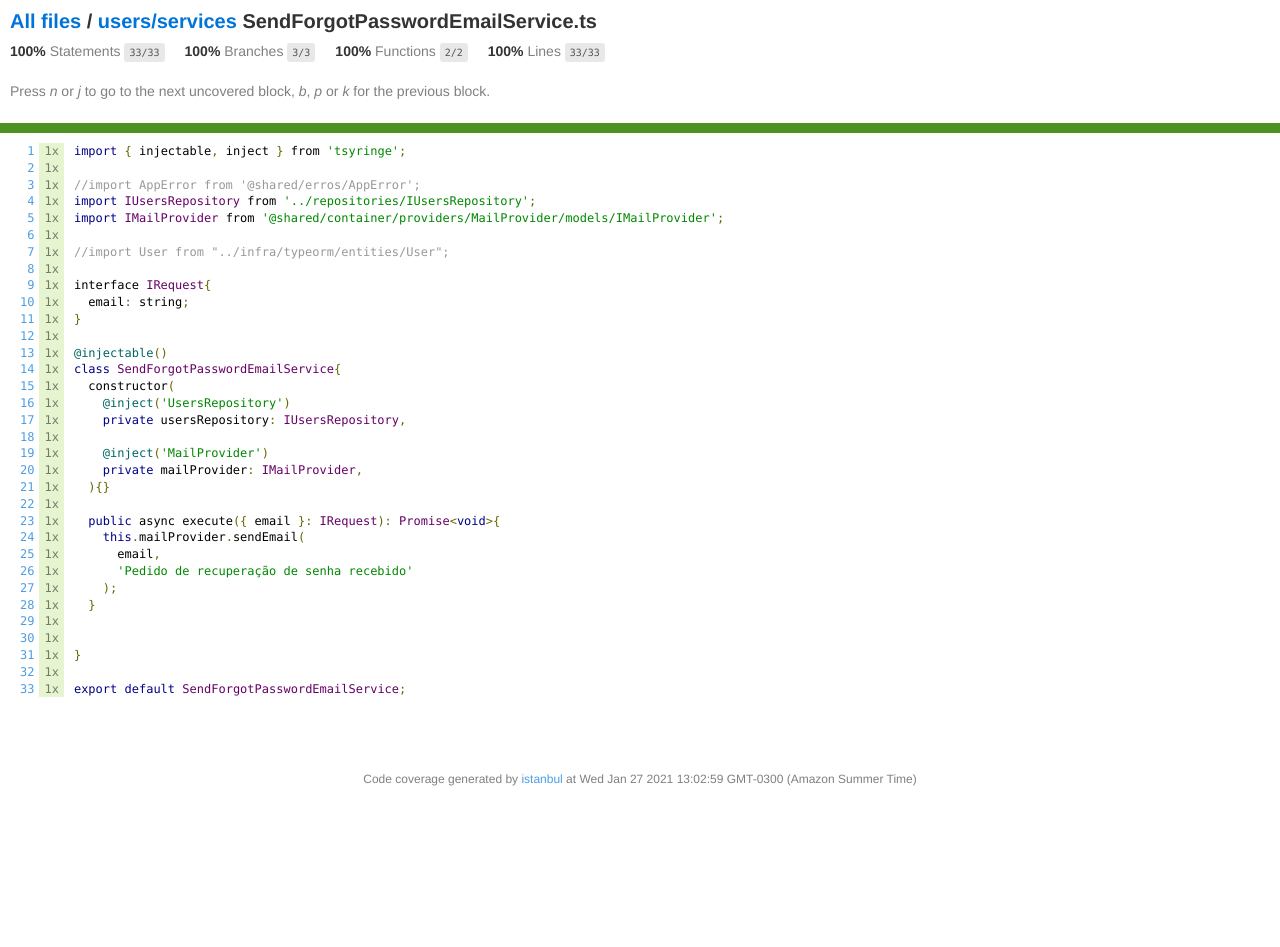
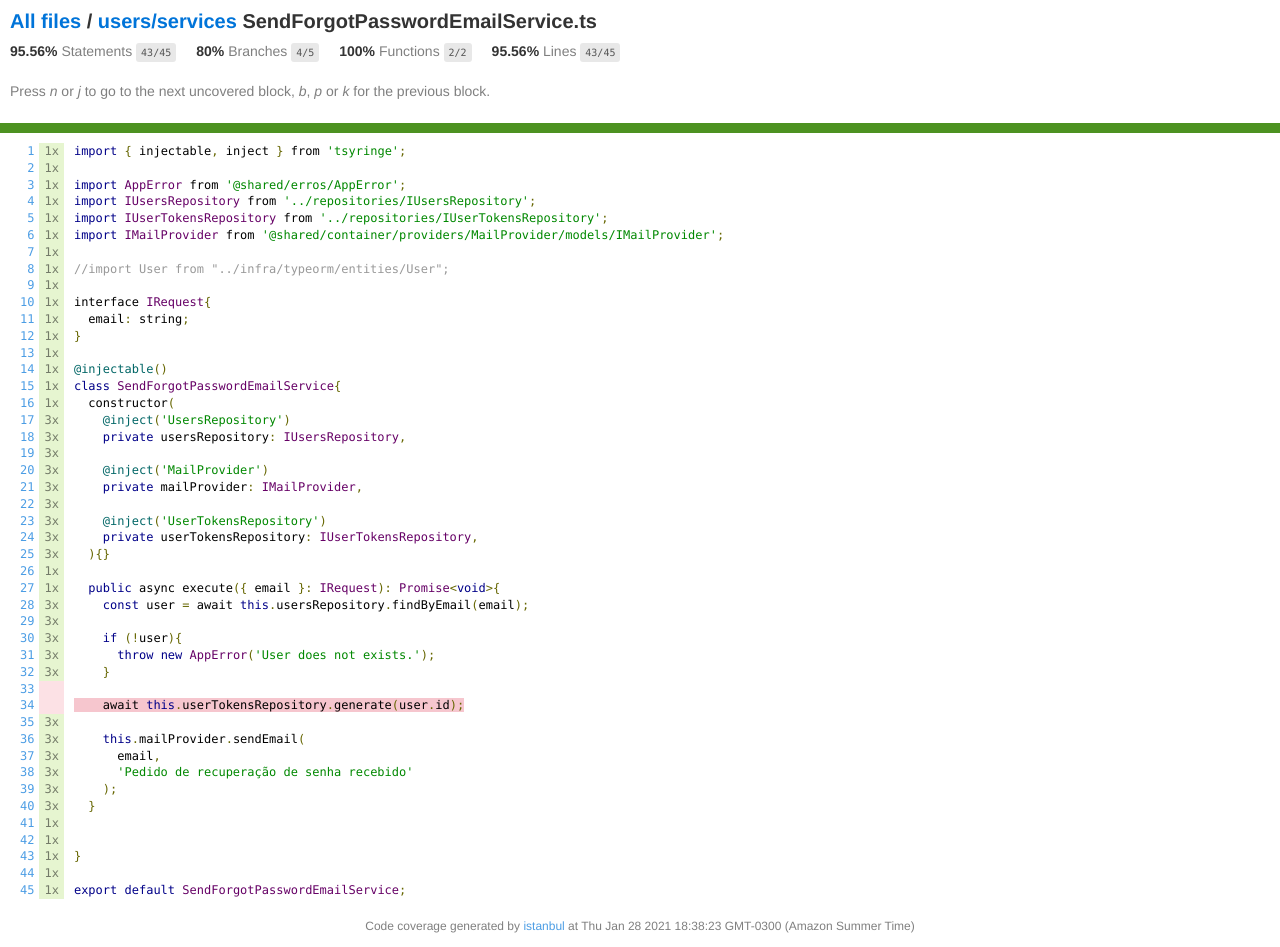
Before and after one commit to andersonifmt/firstprojectnode, a website: page covarage/lcov-report/users/services/SendForgotPasswordEmailService.ts.html in a window 1280 px wide. Before the commit the page ends 800 px from the top, so only its background shows below. Drawn offline with Linux system fonts and the light colour scheme.

Commit message:
Nivel 04: Gobarber:Recuperação de senha

```diff
--- a/covarage/lcov-report/users/services/SendForgotPasswordEmailService.ts.html
+++ b/covarage/lcov-report/users/services/SendForgotPasswordEmailService.ts.html
@@ -23,16 +23,16 @@
         <div class='clearfix'>
 
             <div class='fl pad1y space-right2'>
-                <span class="strong">100% </span>
+                <span class="strong">95.56% </span>
                 <span class="quiet">Statements</span>
-                <span class='fraction'>33/33</span>
+                <span class='fraction'>43/45</span>
             </div>
 
 
             <div class='fl pad1y space-right2'>
-                <span class="strong">100% </span>
+                <span class="strong">80% </span>
                 <span class="quiet">Branches</span>
-                <span class='fraction'>3/3</span>
+                <span class='fraction'>4/5</span>
             </div>
 
 
@@ -44,9 +44,9 @@
 
 
             <div class='fl pad1y space-right2'>
-                <span class="strong">100% </span>
+                <span class="strong">95.56% </span>
                 <span class="quiet">Lines</span>
-                <span class='fraction'>33/33</span>
+                <span class='fraction'>43/45</span>
             </div>
 
 
@@ -89,7 +89,19 @@
 <a name='L30'></a><a href='#L30'>30</a>
 <a name='L31'></a><a href='#L31'>31</a>
 <a name='L32'></a><a href='#L32'>32</a>
-<a name='L33'></a><a href='#L33'>33</a></td><td class="line-coverage quiet"><span class="cline-any cline-yes">1x</span>
+<a name='L33'></a><a href='#L33'>33</a>
+<a name='L34'></a><a href='#L34'>34</a>
+<a name='L35'></a><a href='#L35'>35</a>
+<a name='L36'></a><a href='#L36'>36</a>
+<a name='L37'></a><a href='#L37'>37</a>
+<a name='L38'></a><a href='#L38'>38</a>
+<a name='L39'></a><a href='#L39'>39</a>
+<a name='L40'></a><a href='#L40'>40</a>
+<a name='L41'></a><a href='#L41'>41</a>
+<a name='L42'></a><a href='#L42'>42</a>
+<a name='L43'></a><a href='#L43'>43</a>
+<a name='L44'></a><a href='#L44'>44</a>
+<a name='L45'></a><a href='#L45'>45</a></td><td class="line-coverage quiet"><span class="cline-any cline-yes">1x</span>
 <span class="cline-any cline-yes">1x</span>
 <span class="cline-any cline-yes">1x</span>
 <span class="cline-any cline-yes">1x</span>
@@ -105,26 +117,39 @@
 <span class="cline-any cline-yes">1x</span>
 <span class="cline-any cline-yes">1x</span>
 <span class="cline-any cline-yes">1x</span>
+<span class="cline-any cline-yes">3x</span>
+<span class="cline-any cline-yes">3x</span>
+<span class="cline-any cline-yes">3x</span>
+<span class="cline-any cline-yes">3x</span>
+<span class="cline-any cline-yes">3x</span>
+<span class="cline-any cline-yes">3x</span>
+<span class="cline-any cline-yes">3x</span>
+<span class="cline-any cline-yes">3x</span>
+<span class="cline-any cline-yes">3x</span>
 <span class="cline-any cline-yes">1x</span>
 <span class="cline-any cline-yes">1x</span>
-<span class="cline-any cline-yes">1x</span>
-<span class="cline-any cline-yes">1x</span>
-<span class="cline-any cline-yes">1x</span>
-<span class="cline-any cline-yes">1x</span>
-<span class="cline-any cline-yes">1x</span>
-<span class="cline-any cline-yes">1x</span>
-<span class="cline-any cline-yes">1x</span>
-<span class="cline-any cline-yes">1x</span>
-<span class="cline-any cline-yes">1x</span>
-<span class="cline-any cline-yes">1x</span>
+<span class="cline-any cline-yes">3x</span>
+<span class="cline-any cline-yes">3x</span>
+<span class="cline-any cline-yes">3x</span>
+<span class="cline-any cline-yes">3x</span>
+<span class="cline-any cline-yes">3x</span>
+<span class="cline-any cline-no">&nbsp;</span>
+<span class="cline-any cline-no">&nbsp;</span>
+<span class="cline-any cline-yes">3x</span>
+<span class="cline-any cline-yes">3x</span>
+<span class="cline-any cline-yes">3x</span>
+<span class="cline-any cline-yes">3x</span>
+<span class="cline-any cline-yes">3x</span>
+<span class="cline-any cline-yes">3x</span>
 <span class="cline-any cline-yes">1x</span>
 <span class="cline-any cline-yes">1x</span>
 <span class="cline-any cline-yes">1x</span>
 <span class="cline-any cline-yes">1x</span>
 <span class="cline-any cline-yes">1x</span></td><td class="text"><pre class="prettyprint lang-js">import { injectable, inject } from 'tsyringe';
 &nbsp;
-//import AppError from '@shared/erros/AppError';
+import AppError from '@shared/erros/AppError';
 import IUsersRepository from '../repositories/IUsersRepository';
+import IUserTokensRepository from '../repositories/IUserTokensRepository';
 import IMailProvider from '@shared/container/providers/MailProvider/models/IMailProvider';
 &nbsp;
 //import User from "../infra/typeorm/entities/User";
@@ -141,9 +166,20 @@ class SendForgotPasswordEmailService{
 &nbsp;
     @inject('MailProvider')
     private mailProvider: IMailProvider,
+&nbsp;
+    @inject('UserTokensRepository')
+    private userTokensRepository: IUserTokensRepository,
   ){}
 &nbsp;
   public async execute({ email }: IRequest): Promise&lt;void&gt;{
+    const user = await this.usersRepository.findByEmail(email);
+&nbsp;
+    if (!user){
+      throw new AppError('User does not exists.');
+    }
+<span class="cstat-no" title="statement not covered" ><span class="branch-0 cbranch-no" title="branch not covered" ></span></span>
+<span class="cstat-no" title="statement not covered" >    await this.userTokensRepository.generate(user.id);</span>
+&nbsp;
     this.mailProvider.sendEmail(
       email,
       'Pedido de recuperação de senha recebido'
@@ -160,7 +196,7 @@ export default SendForgotPasswordEmailService;</pre></td></tr></table></pre>
             <div class='footer quiet pad2 space-top1 center small'>
                 Code coverage generated by
                 <a href="https://istanbul.js.org/" target="_blank">istanbul</a>
-                at Wed Jan 27 2021 13:02:59 GMT-0300 (Amazon Summer Time)
+                at Thu Jan 28 2021 18:38:23 GMT-0300 (Amazon Summer Time)
             </div>
         </div>
         <script src="../../prettify.js"></script>
--- /dev/null
+++ b/src/modules/users/repositories/IUserTokensRepository.ts
@@ -0,0 +1,5 @@
+import UserToken from '../infra/typeorm/entities/UserToken';
+
+export default interface IUSerTokensRepository{
+  generate(user_id: string): Promise<UserToken>;
+}
--- a/src/modules/users/repositories/fakes/FakeUsersRepository.ts
+++ b/src/modules/users/repositories/fakes/FakeUsersRepository.ts
@@ -6,7 +6,7 @@ import ICreateApointmentDTO from '@modules/appointments/dtos/ICreateApointmentDT
 import User from '../../infra/typeorm/entities/User';
 import ICreateUserDTO from '@modules/users/dtos/ICreateUserDTO';
 
-class UsersRepository implements IUserRepository{
+class FakeUsersRepository implements IUserRepository{
   private users: User[] = [];
 
   public async findById(id: string): Promise<User | undefined>{
@@ -39,4 +39,4 @@ class UsersRepository implements IUserRepository{
   }
 }
 
-export default UsersRepository;
+export default FakeUsersRepository;
--- a/src/shared/container/index.ts
+++ b/src/shared/container/index.ts
@@ -9,6 +9,10 @@ import AppointmentsRepository from '@modules/appointments/infra/typeorm/reposito
 import IUsersRepository from '@modules/users/repositories/IUsersRepository';
 import UsersRepository from '@modules/users/infra/typeorm/repositories/UsersRepository';
 
+//import IUserTokensRepository from '@modules/users/repositories/IUserTokensRepository';
+//import UserTokensRepository from '@modules/users/infra/typeorm/repositories/UserTokensRepository';
+
+
 container.registerSingleton<IAppointmentsRepository>('AppointmentsRepository',AppointmentsRepository);
 
 container.registerSingleton<IUsersRepository>('UsersRepository',UsersRepository);
```
Also changed, not shown: covarage/lcov-report/appointments/services/CreateAppointmentService.ts.html (+1 -1 lines), covarage/lcov-report/appointments/services/index.html (+1 -1 lines), covarage/lcov-report/index.html (+14 -14 lines), covarage/lcov-report/users/services/AuthenticateUserService.ts.html (+1 -1 lines), covarage/lcov-report/users/services/CreateUserService.ts.html (+1 -1 lines), covarage/lcov-report/users/services/UpdateUserAvatarService.ts.html (+1 -1 lines), covarage/lcov-report/users/services/index.html (+14 -14 lines), src/modules/users/infra/typeorm/entities/UserToken.ts (added, +31 -0 lines), src/modules/users/repositories/fakes/FakeUserTokensRepository.ts (added, +25 -0 lines), src/modules/users/services/SendForgotPasswordEmailService.spec.ts (+40 -10 lines), src/modules/users/services/SendForgotPasswordEmailService.ts (+13 -1 lines), 1 other file.
